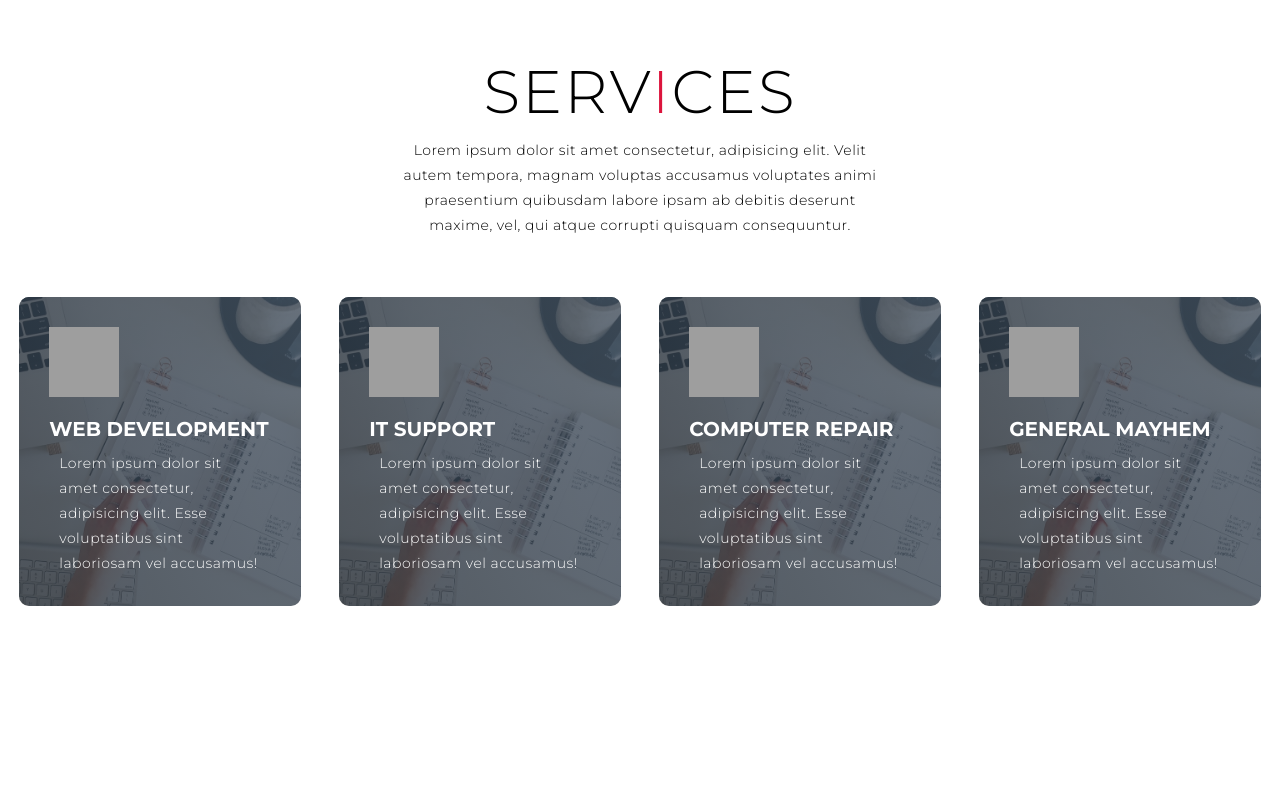
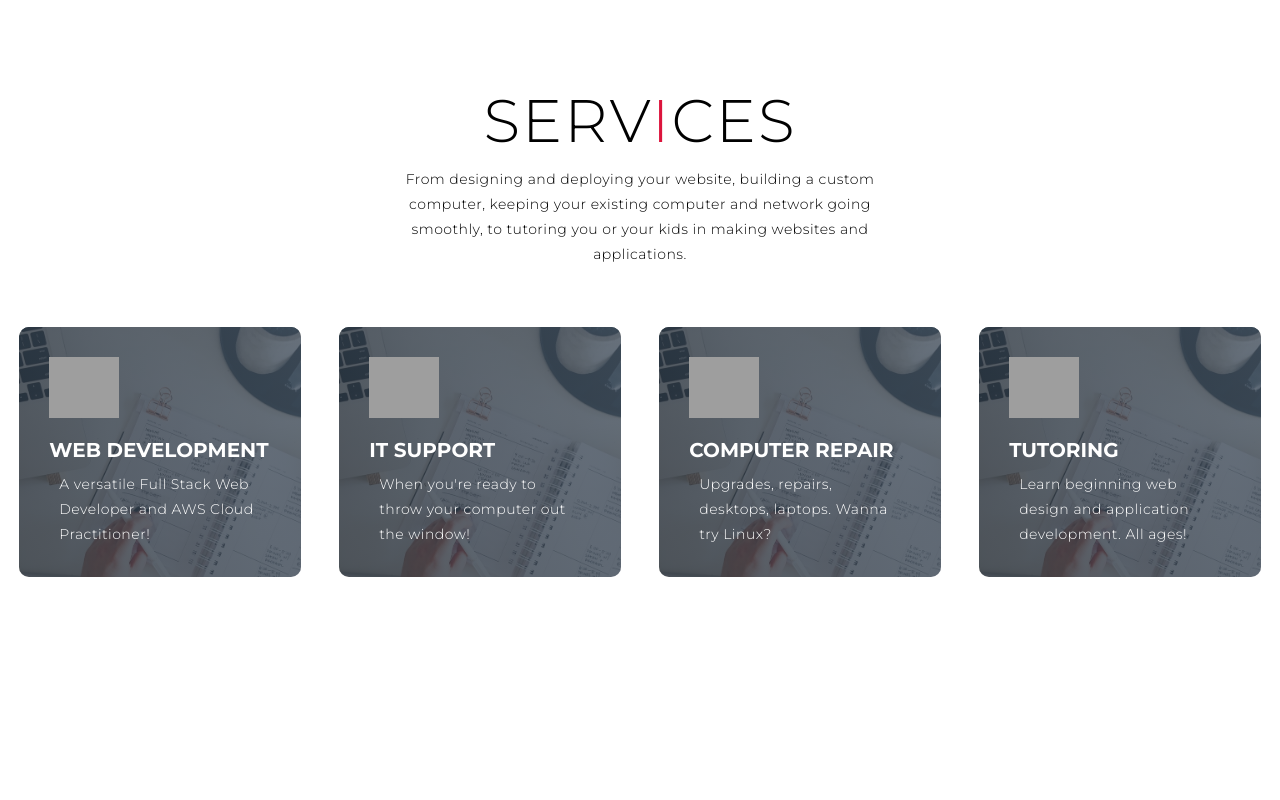
Before and after one commit to cammac725/camdev-website, a plain HTML site: page index.html in a window 1280 px wide. Shown: the part 860-1660 px from the top of the page. Drawn offline with Linux system fonts and the light colour scheme; grey boxes are pictures that could not be loaded; files whose address does not match are found by name.

Commit message:
updated Services and About content

```diff
--- a/index.html
+++ b/index.html
@@ -51,7 +51,7 @@
     <div class="services container">
       <div class="service-top">
         <h1 class="section-title">Serv<span>i</span>ces</h1>
-        <p>Lorem ipsum dolor sit amet consectetur, adipisicing elit. Velit autem tempora, magnam voluptas accusamus voluptates animi praesentium quibusdam labore ipsam ab debitis deserunt maxime, vel, qui atque corrupti quisquam consequuntur.</p>
+        <p>From designing and deploying your website, building a custom computer, keeping your existing computer and network going smoothly, to tutoring you or your kids in making websites and applications.</p>
       </div>
       <div class="service-bottom">
         <div class="service-item">
@@ -59,28 +59,28 @@
             <img src="https://img.icons8.com/color/48/000000/planet.png" />
           </div>
           <h2>Web Development</h2>
-          <p>Lorem ipsum dolor sit amet consectetur, adipisicing elit. Esse voluptatibus sint laboriosam vel accusamus!</p>
+          <p>A versatile Full Stack Web Developer and AWS Cloud Practitioner!</p>
         </div>
         <div class="service-item">
           <div class="icon">
             <img src="https://img.icons8.com/color/48/000000/planet.png"/>
           </div>
           <h2>IT Support</h2>
-          <p>Lorem ipsum dolor sit amet consectetur, adipisicing elit. Esse voluptatibus sint laboriosam vel accusamus!</p>
+          <p>When you're ready to throw your computer out the window!</p>
         </div>
         <div class="service-item">
           <div class="icon">
             <img src="https://img.icons8.com/color/48/000000/planet.png"/>
           </div>
           <h2>Computer Repair</h2>
-          <p>Lorem ipsum dolor sit amet consectetur, adipisicing elit. Esse voluptatibus sint laboriosam vel accusamus!</p>
+          <p>Upgrades, repairs, desktops, laptops. Wanna try Linux?</p>
         </div>
         <div class="service-item">
           <div class="icon">
             <img src="https://img.icons8.com/color/48/000000/planet.png"/>
           </div>
-          <h2>General Mayhem</h2>
-          <p>Lorem ipsum dolor sit amet consectetur, adipisicing elit. Esse voluptatibus sint laboriosam vel accusamus!</p>
+          <h2>Tutoring</h2>
+          <p>Learn beginning web design and application development. All ages!</p>
         </div>
       </div>
     </div>
@@ -144,13 +144,13 @@
     <div class="about container">
       <div class="col-left">
         <div class="about-img">
-          <img src="./images/img-2.png" alt="img">
+          <img src="./images/19-sm.jpg" alt="img">
         </div>
       </div>
       <div class="col-right">
         <h1 class="section-title">About <span>me</span></h1>
         <h2>Front End Web Developer</h2>
-        <p>Lorem ipsum dolor sit amet consectetur adipisicing elit. Vitae quisquam inventore suscipit mollitia obcaecati asperiores, velit facere impedit molestias veniam excepturi atque cumque molestiae, delectus illum quia tenetur, iste explicabo.</p>
+        <p>I've loved to fix things for most of my life: cars, bicycles, computers and electronics. I recently graduated from Lambda School's 10-month immersive Web Development program.</p>
         <a href="#" type='button' class='cta'>Download resume</a>
       </div>
     </div>
@@ -203,8 +203,8 @@
       <div class="brand">
         <h1><span class='red'>C</span>am <span class='red'>M</span><span id="lower">ac</span><span class='red'>D</span>onald</h1>
       </div>
-      <h2>Your Complete Web Solutions</h2>
-      <div class="social-icon">
+      <h2>Web Development and IT Support</h2>
+      <!-- <div class="social-icon">
         <div class="social-item">
           <a href="#"><img src="https://img.icons8.com/plasticine/100/000000/facebook-new.png" /></a>
         </div>
@@ -217,7 +217,7 @@
         <div class="social-item">
           <a href="#"><img src="https://img.icons8.com/plasticine/100/000000/snapchat.png" /></a>
         </div>
-      </div>
+      </div> -->
       <p>Copyright &copy; 2020 Cam MacDonald. All rights reserved</p>
     </div>
   </section>
--- a/scss/main.scss
+++ b/scss/main.scss
@@ -339,6 +339,7 @@ p {
   }
   .service-item {
     flex-basis: 80%;
+    height: 250px;
     display: flex;
     align-items: flex-start;
     justify-content: center;
```
Also changed, not shown: css/main.css, 2 other files.
